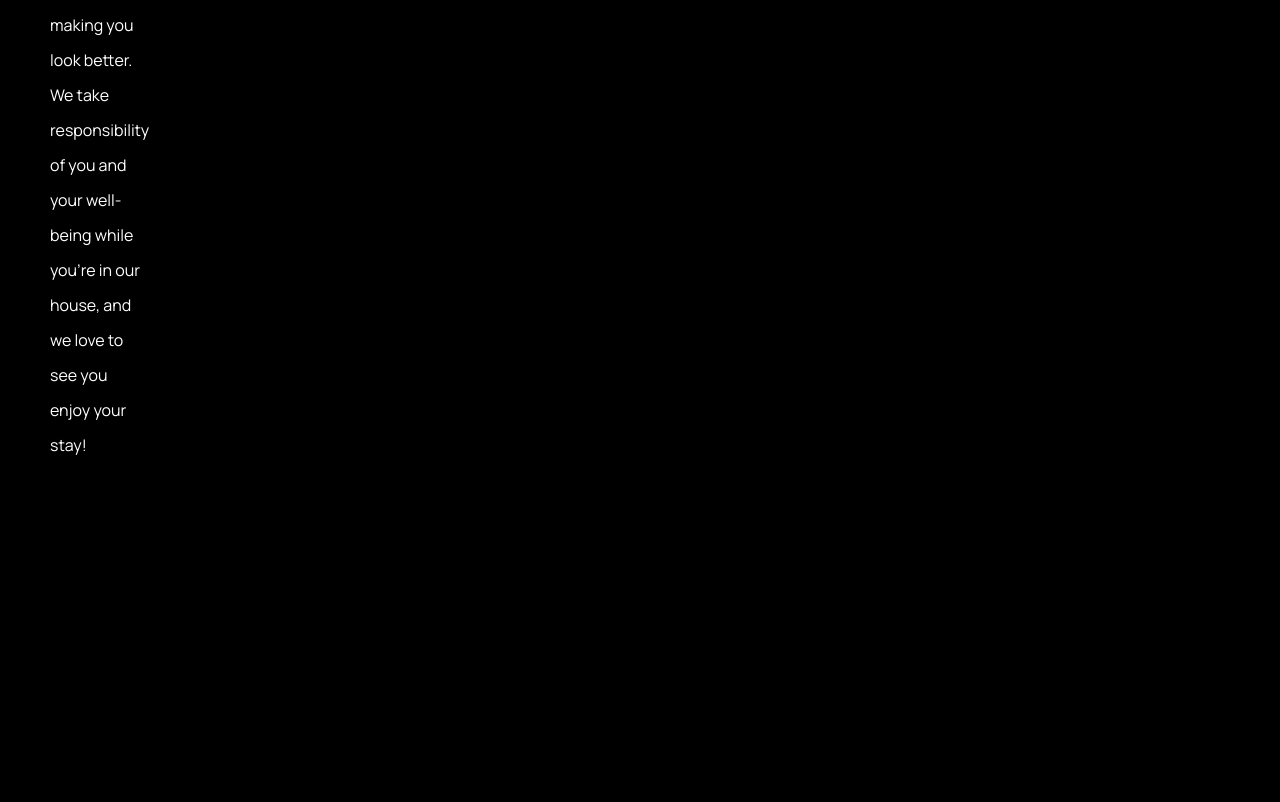
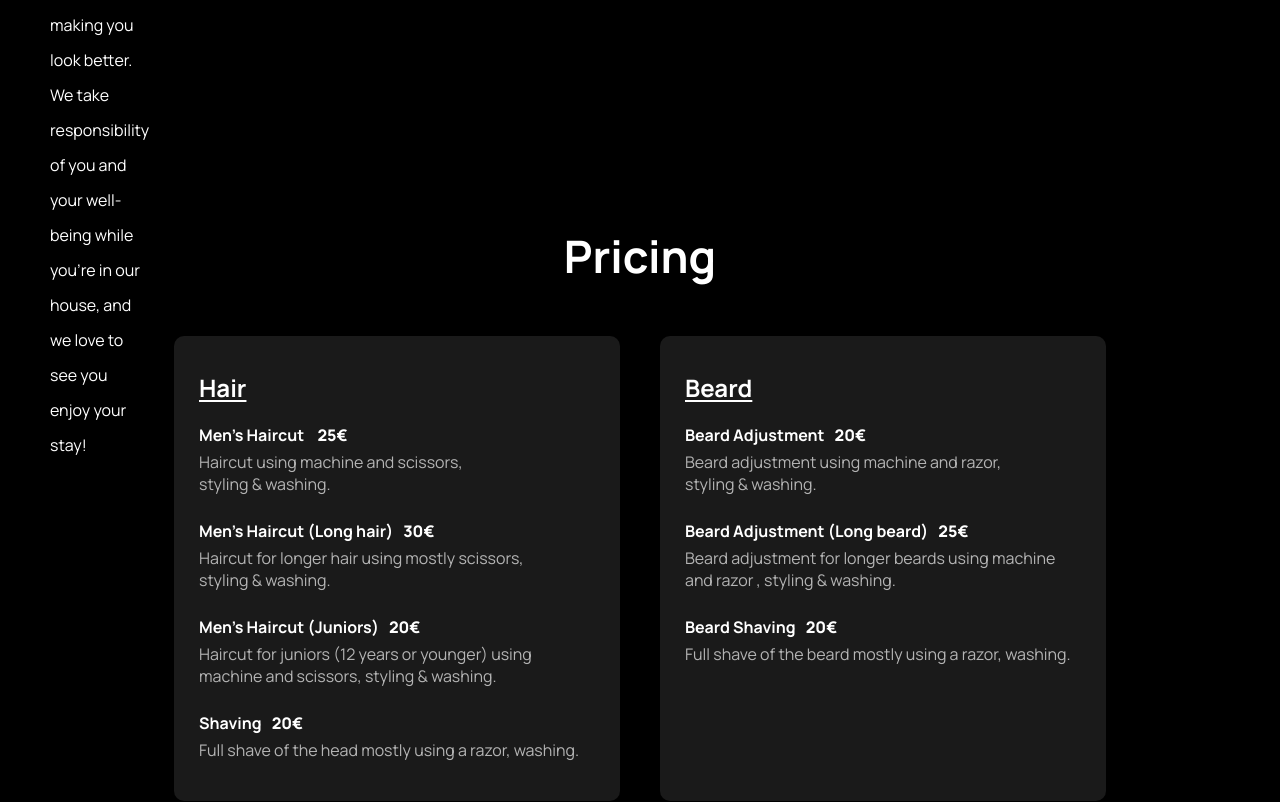
Before and after one commit to ivandjuka77/barber-cuts-new, a React (Create React App) app: page / in a window 1280 px wide. Shown: the part 1320-2122 px from the top of the page. Before the commit the page ends 1834 px from the top, so only its background shows below. Built offline with nearby package versions, Linux system fonts and the light colour scheme.

Commit message:
Added pricing component.

```diff
--- a/src/App.js
+++ b/src/App.js
@@ -1,11 +1,13 @@
 import About from './components/About/About';
 import Header from './components/Header/Header';
+import Pricing from './components/Pricing/Pricing';
 
 function App() {
 	return (
 		<>
 			<Header />
 			<About />
+			<Pricing />
 		</>
 	);
 }
```
